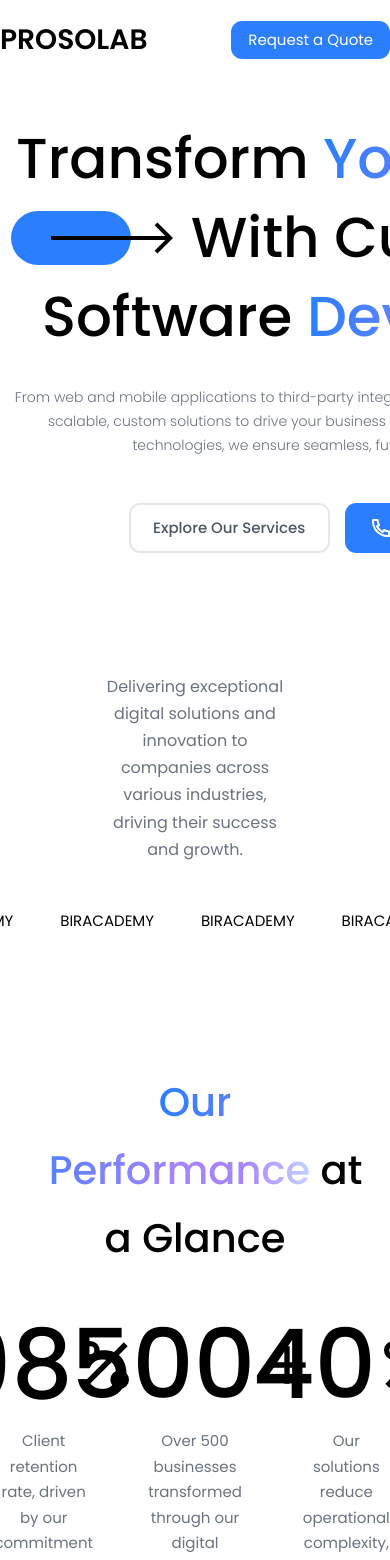
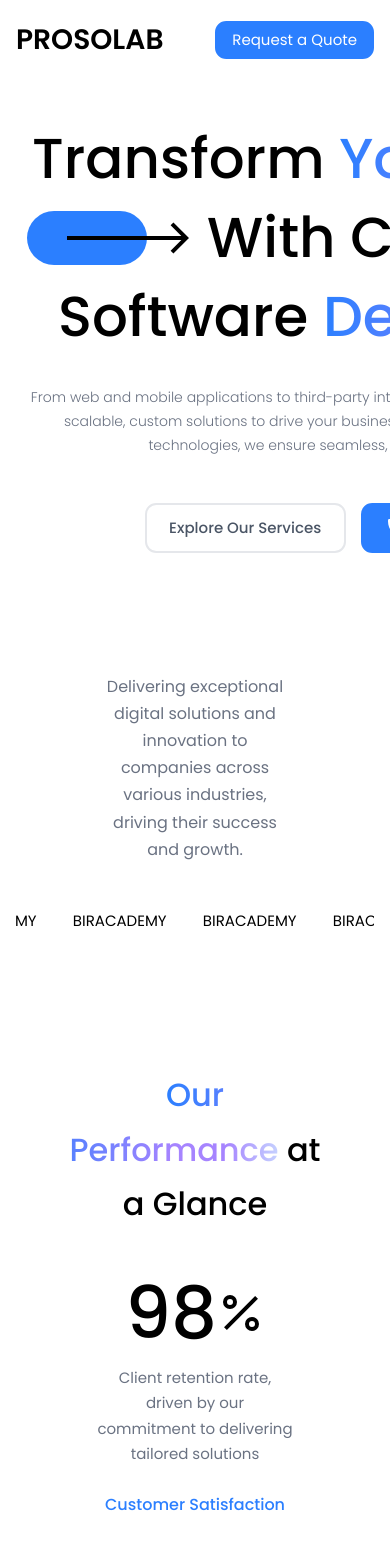
Before and after one commit to SiruzMammadli/prosolab, a Next.js app: page / in a window 390 px wide. Shown: the top 1560 px of the page. Built offline with nearby package versions, Linux system fonts and the light colour scheme.

Commit message:
Added Responsibility Into Our Performance Section

```diff
--- a/app/(public)/_components/_our_performance/performance-review-overall.tsx
+++ b/app/(public)/_components/_our_performance/performance-review-overall.tsx
@@ -1,4 +1,5 @@
 import {Flex} from "@/src/components";
+import {cn} from "@/src/utils";
 
 export default ({counter, description, title}: Readonly<{ counter: React.ReactNode, description: string; title: string; }>) => {
     return (
@@ -6,10 +7,22 @@ export default ({counter, description, title}: Readonly<{ counter: React.ReactNo
             as="article"
             direction="column"
             alignItems="center"
-            className="text-center p-4 gap-y-4"
+            justifyContent="space-between"
+            className={cn(
+                "text-center p-4 gap-y-[24px]",
+                "md:nth-of-type-2:relative",
+                "md:nth-of-type-2:before:absolute md:nth-of-type-2:before:w-[1px] md:nth-of-type-2:before:h-[60%] md:nth-of-type-2:before:top-1/2 md:nth-of-type-2:before:-left-[32px] md:nth-of-type-2:before:-translate-y-1/2 md:nth-of-type-2:before:bg-gray-200",
+                "md:nth-of-type-2:after:absolute md:nth-of-type-2:after:w-[1px] md:nth-of-type-2:after:h-[60%] md:nth-of-type-2:after:top-1/2 md:nth-of-type-2:after:-right-[32px] md:nth-of-type-2:after:-translate-y-1/2 md:nth-of-type-2:after:bg-gray-200"
+            )}
         >
-            <Flex as="h3" className="text-[96px] font-medium leading-[1]">{counter}</Flex>
-            <p className="text-gray-500">{description}</p>
+            <Flex
+                direction="column"
+                alignItems="center"
+                className="gap-y-[16px]"
+            >
+                <Flex as="h3" className="xl:text-[96px] text-[72px] font-medium leading-[1]">{counter}</Flex>
+                <p className="text-gray-500 w-[60%] md:w-full">{description}</p>
+            </Flex>
             <span className="text-blue-500 font-medium text-[16px]">{title}</span>
         </Flex>
     )
--- a/app/(public)/_components/header.tsx
+++ b/app/(public)/_components/header.tsx
@@ -12,10 +12,10 @@ export default () => {
         setCurrentScroll(window.scrollY);
         const handleScroll = debounce(() => {
             setCurrentScroll(scroll => {
-                if (window.scrollY > scroll) {
+                if (window.scrollY > 50 && window.scrollY > scroll) {
                     setHeaderClasses("-translate-y-[90px]")
                 }
-                else setHeaderClasses("")
+                else setHeaderClasses("");
                 return window.scrollY;
             });
         }, 100);
--- a/app/(public)/_components/our-performance.tsx
+++ b/app/(public)/_components/our-performance.tsx
@@ -8,7 +8,7 @@ export default () => {
         <SectionWithHeading
             title={<><TextGradient>Our Performance</TextGradient>&nbsp;at a Glance</>}
         >
-            <div className="grid grid-cols-3 gap-x-[64px] mt-6">
+            <div className="grid md:grid-cols-3 gap-[64px] mt-6">
                 {
                     performanceItems.map((item, key) => (
                         <PerformanceReviewOverall
@@ -35,7 +35,7 @@ const performanceItems: Array<PerformanceItem> = [
             <>
                 98
                 <PercentIcon
-                    className="w-[64px]! h-[64px]!"
+                    className="xl:w-[64px]! xl:h-[64px]! w-[48px]! h-[48px]!"
                 />
             </>
         ),
@@ -47,7 +47,7 @@ const performanceItems: Array<PerformanceItem> = [
             <>
                 500
                 <PlusIcon
-                    className="w-[64px]! h-[64px]!"
+                    className="xl:w-[64px]! xl:h-[64px]! w-[48px]! h-[48px]!"
                 />
             </>
         ),
@@ -59,7 +59,7 @@ const performanceItems: Array<PerformanceItem> = [
             <>
                 40
                 <PercentIcon
-                    className="w-[64px]! h-[64px]!"
+                    className="xl:w-[64px]! xl:h-[64px]! w-[48px]! h-[48px]!"
                 />
             </>
         ),
--- a/app/(public)/_components/section-with-heading.tsx
+++ b/app/(public)/_components/section-with-heading.tsx
@@ -11,7 +11,7 @@ export default (props: Readonly<PropsWithChildren<{ title: React.ReactNode; desc
 
             >
                 <header className="text-center w-[75%]">
-                    <h2 className="text-[40px] font-medium mb-2">
+                    <h2 className="text-[32px] md:text-[40px] font-medium mb-2">
                         {props.title}
                     </h2>
                     {props.description ? (
--- a/src/components/container.tsx
+++ b/src/components/container.tsx
@@ -16,7 +16,7 @@ type ContainerProps = Readonly<PropsWithChildren<{
 
 const styles = {
     _: (classNames: ContainerProps["className"]) => cn(
-        'container mx-auto h-full',
+        'container px-[16px] sm:px-0 mx-auto h-full',
         classNames,
     ),
 }
```
Also changed, not shown: package.json (+5 -5 lines), 1 other file (tests, documents, lock files or other folders).
